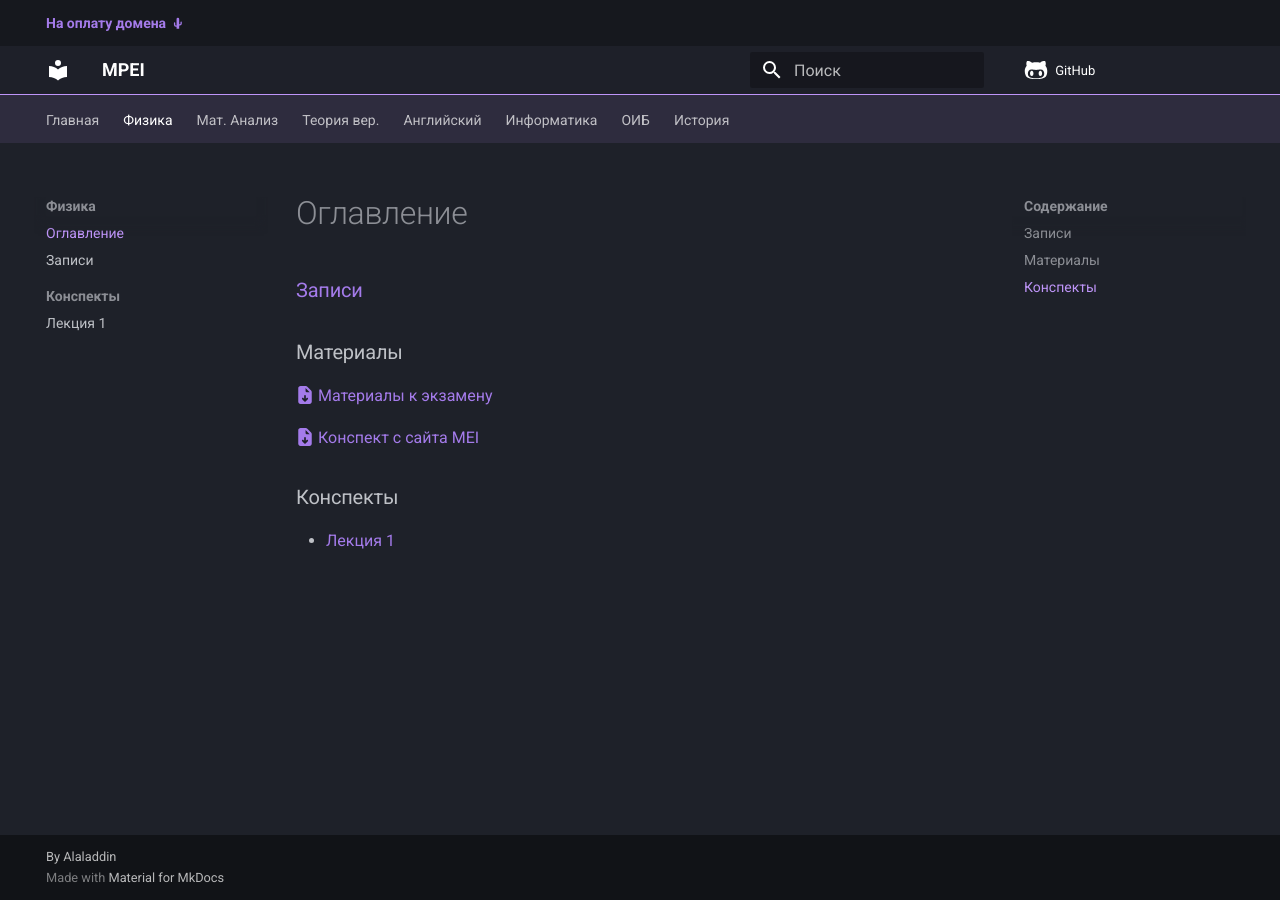
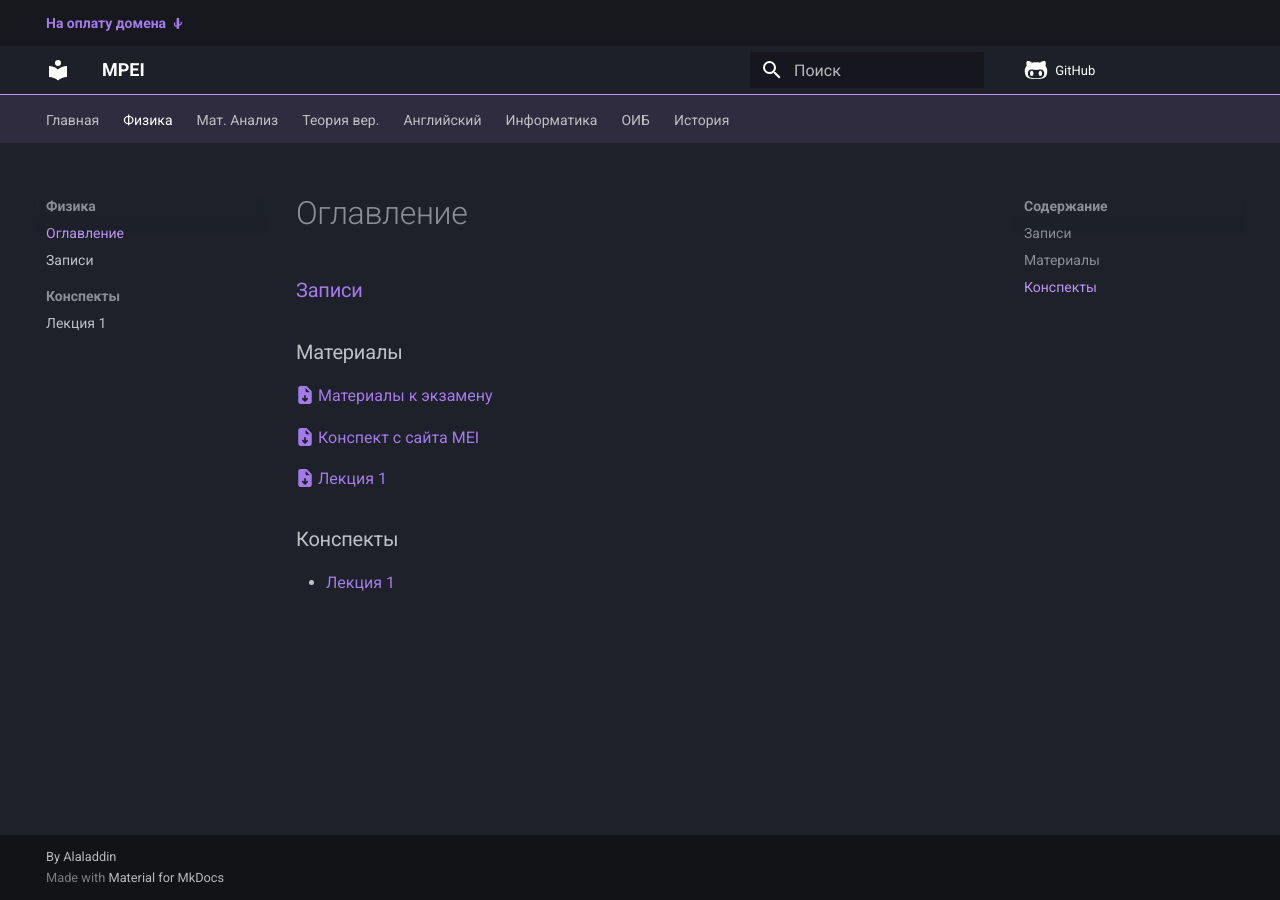
Before and after one commit to Alaladdin/MPEI, an MkDocs documentation site: the page built from docs/physics/index.md, in a window 1280 px wide. Built offline with MkDocs 1.6.1 and Material for MkDocs 9.7.7, drawn with Linux system fonts in a browser that asks for light colours; comment, search, counter and statistics services are not loaded.

Commit message:
Физика: добавлена презентация с первой лекции

```diff
--- a/docs/physics/index.md
+++ b/docs/physics/index.md
@@ -8,6 +8,8 @@
 
 [:fontawesome-solid-file-download:](files/conspectus_01.pdf){:download='conspectus_01.pdf'} [Конспект с сайта MEI](files/conspectus_01.pdf){:target='_blank'}
 
+[:fontawesome-solid-file-download:](files/lection_01.pdf){:download='lection_01.pdf'} [Лекция 1](files/lection_01.pdf){:target='_blank'}
+
 ### Конспекты
 
 - [Лекция 1](conspectus/01/)
```
Also changed, not shown: 1 other file.
